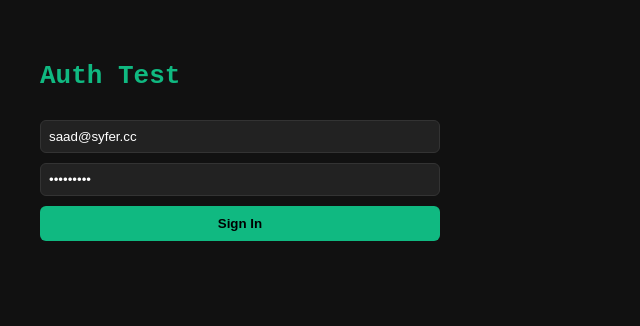
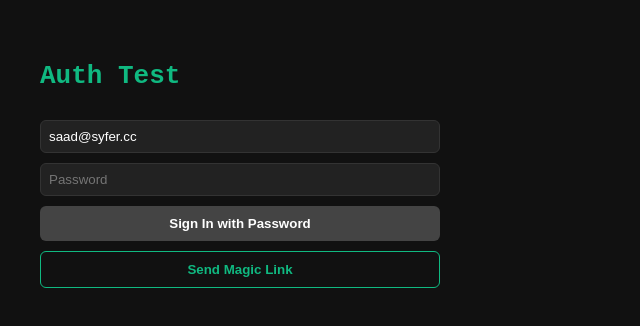
Before and after one commit to Syfer-web/invoicegen, a Next.js app: page /test-login in a window 1280 px wide. Shown: the top 326 px of the page, without its empty margins (0-640 px from the left). Built offline with nearby package versions, Linux system fonts and the light colour scheme; no server answers.

Commit message:
fix auth: redirect all magic link flows to /auth/callback (server route)

```diff
--- a/src/app/(marketing)/login/page.tsx
+++ b/src/app/(marketing)/login/page.tsx
@@ -20,7 +20,7 @@ export default function Login() {
       if (method === 'magic_link') {
         const { error } = await supabase.auth.signInWithOtp({
           email,
-          options: { emailRedirectTo: `${window.location.origin}/callback` },
+          options: { emailRedirectTo: `${window.location.origin}/auth/callback` },
         })
         if (error) throw error
         setSent(true)
--- a/src/app/(marketing)/signup/page.tsx
+++ b/src/app/(marketing)/signup/page.tsx
@@ -21,7 +21,7 @@ export default function Signup() {
         password,
         options: {
           data: { full_name: fullName },
-          emailRedirectTo: `${window.location.origin}/callback`,
+          emailRedirectTo: `${window.location.origin}/auth/callback`,
         },
       })
       if (error) throw error
--- a/src/app/test-login/page.tsx
+++ b/src/app/test-login/page.tsx
@@ -5,24 +5,41 @@ import { supabase } from '@/lib/supabase'
 
 export default function TestLogin() {
   const [email, setEmail] = useState('saad@syfer.cc')
-  const [password, setPassword] = useState('Test1234!')
   const [result, setResult] = useState<any>(null)
   const [loading, setLoading] = useState(false)
 
-  async function handleSignIn() {
+  async function handleMagicLink() {
     setLoading(true)
     setResult(null)
     try {
-      const { data, error } = await supabase.auth.signInWithPassword({ email, password })
-      console.log('signIn result:', { data, error })
+      const { data, error } = await supabase.auth.signInWithOtp({
+        email,
+        options: { emailRedirectTo: `${window.location.origin}/auth/callback` },
+      })
+      console.log('magic link result:', { data, error })
+      setResult({ data, error })
+    } catch (err: any) {
+      setResult({ error: err.message })
+    } finally {
+      setLoading(false)
+    }
+  }
+
+  async function handlePassword() {
+    setLoading(true)
+    setResult(null)
+    try {
+      const { data, error } = await supabase.auth.signInWithPassword({
+        email,
+        password: (document.getElementById('pw') as HTMLInputElement)?.value || '',
+      })
+      console.log('password result:', { data, error })
       setResult({ data, error })
 
       if (data.session) {
-        // Try to set session via our API
         const res = await fetch('/api/auth/set-session', {
           method: 'POST',
           headers: { 'Content-Type': 'application/json' },
-          credentials: 'include',
           body: JSON.stringify({
             access_token: data.session.access_token,
             refresh_token: data.session.refresh_token,
@@ -32,10 +49,10 @@ export default function TestLogin() {
         console.log('set-session result:', sessionResult)
         setResult((r: any) => ({ ...r, sessionResult }))
 
-        // Check cookies
-        const cookies = document.cookie
-        console.log('cookies after set-session:', cookies)
-        setResult((r: any) => ({ ...r, cookies }))
+        // Check cookies after
+        setTimeout(() => {
+          setResult((r: any) => ({ ...r, cookies: document.cookie }))
+        }, 500)
       }
     } catch (err: any) {
       setResult({ error: err.message })
@@ -51,18 +68,22 @@ export default function TestLogin() {
       <div style={{ display: 'flex', flexDirection: 'column', gap: '10px', maxWidth: '400px', marginBottom: '24px' }}>
         <input value={email} onChange={e => setEmail(e.target.value)} placeholder="Email"
           style={{ padding: '8px', borderRadius: '6px', border: '1px solid #333', background: '#222', color: '#fff' }} />
-        <input type="password" value={password} onChange={e => setPassword(e.target.value)} placeholder="Password"
+        <input id="pw" type="password" placeholder="Password"
           style={{ padding: '8px', borderRadius: '6px', border: '1px solid #333', background: '#222', color: '#fff' }} />
-        <button onClick={handleSignIn} disabled={loading}
-          style={{ padding: '10px', borderRadius: '6px', border: 'none', background: '#10b981', color: '#000', fontWeight: 'bold', cursor: 'pointer' }}>
-          {loading ? 'Signing in...' : 'Sign In'}
+        <button onClick={handlePassword}
+          style={{ padding: '10px', borderRadius: '6px', border: 'none', background: '#444', color: '#fff', fontWeight: 'bold', cursor: 'pointer' }}>
+          {loading ? '...' : 'Sign In with Password'}
+        </button>
+        <button onClick={handleMagicLink}
+          style={{ padding: '10px', borderRadius: '6px', border: '1px solid #10b981', background: 'transparent', color: '#10b981', fontWeight: 'bold', cursor: 'pointer' }}>
+          {loading ? '...' : 'Send Magic Link'}
         </button>
       </div>
 
       {result && (
         <pre style={{ background: '#1a1a1a', padding: '16px', borderRadius: '8px', overflow: 'auto', maxHeight: '400px', border: '1px solid #333' }}>
           {JSON.stringify(result, (k, v) => {
-            if (k === 'access_token' || k === 'refresh_token') return v?.slice(0, 20) + '...'
+            if (k === 'access_token' || k === 'refresh_token') return (v as string)?.slice(0, 20) + '...'
             return v
           }, 2)}
         </pre>
```
